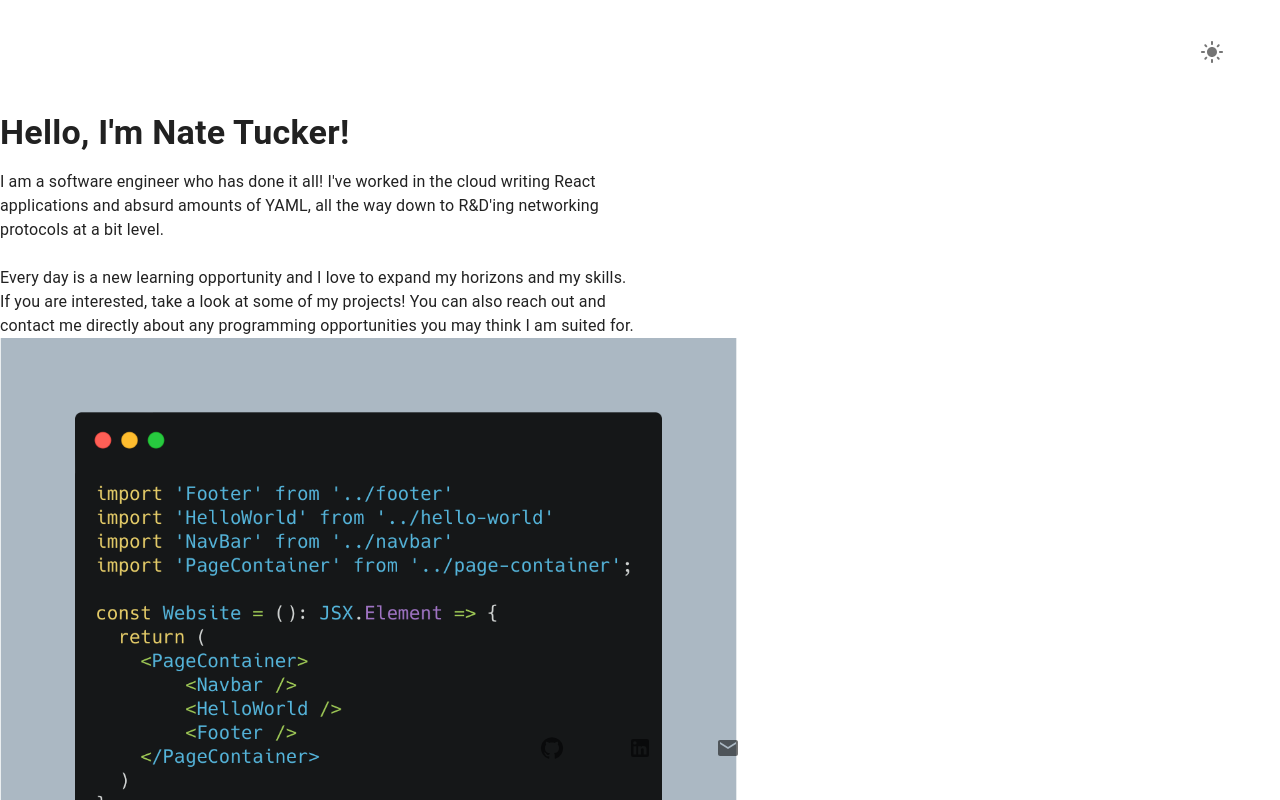
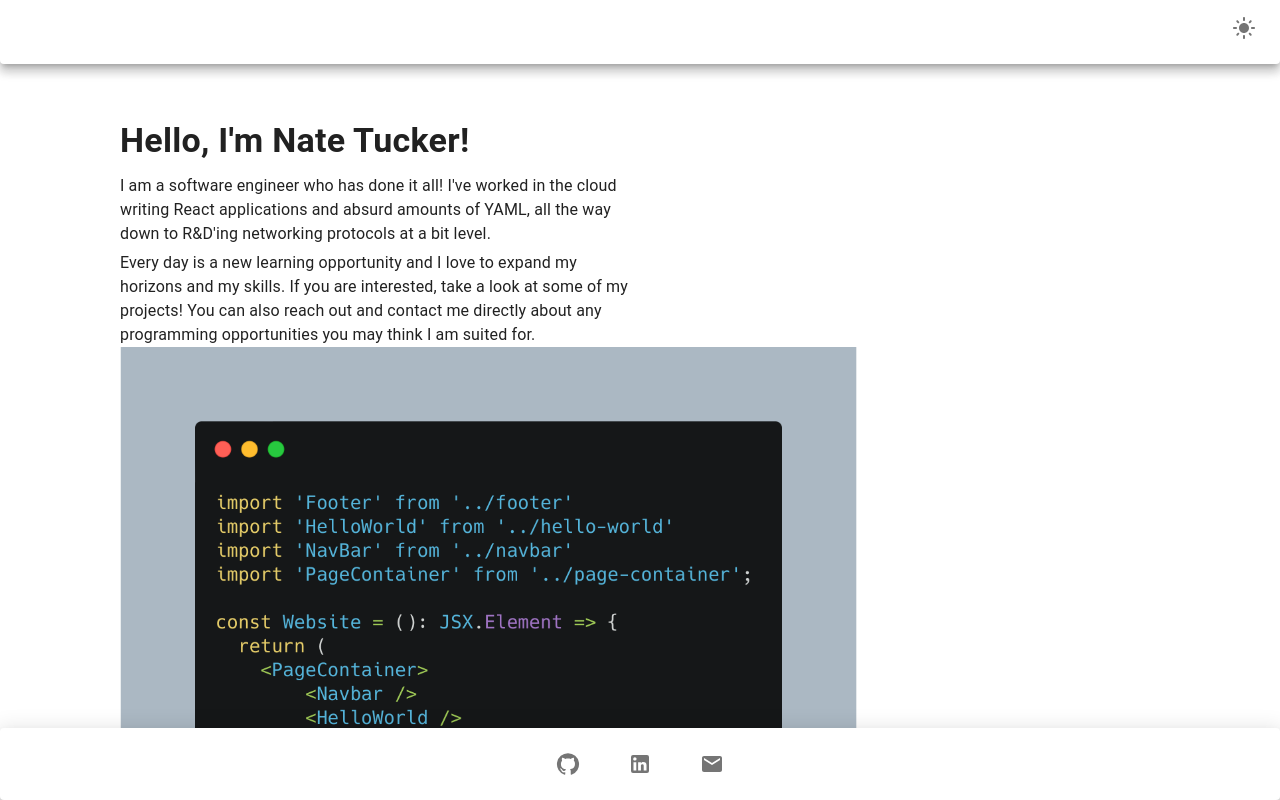
Before and after one commit to ntuckertriplet/njtucker.dev, a React (Create React App) app: page / in a window 1280 px wide. Shown: the top 800 px of the page. Built offline with nearby package versions, Linux system fonts and the light colour scheme.

Commit message:
add paper header and footer

```diff
--- a/src/components/footer/index.tsx
+++ b/src/components/footer/index.tsx
@@ -1,15 +1,17 @@
-import { Box, Grid, IconButton, Link, styled } from "@mui/material";
+import { Box, Grid, IconButton, Link, Paper, styled } from "@mui/material";
 import { Email, GitHub, LinkedIn } from "@mui/icons-material";
 
 const Footer = () => {
   const StickyFooter = styled(Box)`
     position: fixed;
     bottom: 0;
+    width: 100vw;
   `;
 
   return (
-    <StickyFooter sx={{ p: 4 }}>
-      <Grid container spacing={6} columns={3} alignItems="center">
+    <StickyFooter>
+      <Paper elevation={12}>
+        <Grid container columns={3} alignItems="center" justifyContent="center">
           <Grid item>
             <IconButton
               LinkComponent={Link}
@@ -17,6 +19,7 @@ const Footer = () => {
               href="https://github.com/ntuckertriplet"
               rel="noopener noreferrer"
               target="_blank"
+              sx={{ p: 3 }}
             >
               <GitHub />
             </IconButton>
@@ -28,6 +31,7 @@ const Footer = () => {
               href="https://www.linkedin.com/in/nathan-tucker-a74286161"
               rel="noopener noreferrer"
               target="_blank"
+              sx={{ p: 3 }}
             >
               <LinkedIn />
             </IconButton>
@@ -39,11 +43,13 @@ const Footer = () => {
               href="mailto:ntuckertriplet@gmail.com"
               rel="noopener noreferrer"
               target="_blank"
+              sx={{ p: 3 }}
             >
               <Email />
             </IconButton>
           </Grid>
         </Grid>
+      </Paper>
     </StickyFooter>
   );
 };
--- a/src/components/introduction/index.tsx
+++ b/src/components/introduction/index.tsx
@@ -2,41 +2,30 @@ import { Box, Grid, Typography } from "@mui/material";
 
 import Carbon from "./carbon.png";
 
-const Introduction = () => {
+const Introduction = (): JSX.Element => {
   return (
-    <Grid
-      container
-      justifyContent="space-between"
-      alignItems="center"
-      maxWidth="1500px"
-    >
-      <Grid item xs={6}>
-        <Grid container spacing={2}>
-          <Grid item>
-            <Typography variant="h4" sx={{ fontWeight: "bold" }}>
+    <Grid container alignItems="center" maxWidth="1500px" m={15}>
+      <Grid item xs={12} sm={6}>
+        <Typography variant="h4" fontWeight="bold" gutterBottom>
           Hello, I'm Nate Tucker!
+        </Typography>
+        <Typography gutterBottom>
+          I am a software engineer who has done it all! I've worked in the cloud
+          writing React applications and absurd amounts of YAML, all the way
+          down to R&D'ing networking protocols at a bit level.
+        </Typography>
+        <Typography>
+          Every day is a new learning opportunity and I love to expand my
+          horizons and my skills. If you are interested, take a look at some of
+          my projects! You can also reach out and contact me directly about any
+          programming opportunities you may think I am suited for.
         </Typography>
       </Grid>
       <Grid item>
-            <Typography>
-              I am a software engineer who has done it all! I've worked in the
-              cloud writing React applications and absurd amounts of YAML, all
-              the way down to R&D'ing networking protocols at a bit level.
-            </Typography>
-            <br />
-            <Typography>
-              Every day is a new learning opportunity and I love to expand my
-              horizons and my skills. If you are interested, take a look at some
-              of my projects! You can also reach out and contact me directly
-              about any programming opportunities you may think I am suited for.
-            </Typography>
-          </Grid>
-        </Grid>
-      </Grid>
-      <Grid item>
         <Grid container justifyContent="center" alignItems="center">
-          <Grid item>
           <Box
+            justifyContent="center"
+            alignItems="center"
             component="img"
             sx={{
               maxHeight: { xs: 300, md: 600 },
@@ -48,7 +37,6 @@ const Introduction = () => {
         </Grid>
       </Grid>
     </Grid>
-    </Grid>
   );
 };
 
--- a/src/components/navbar/index.tsx
+++ b/src/components/navbar/index.tsx
@@ -1,18 +1,28 @@
+import { Box, Grid, Paper, styled } from "@mui/material";
+
 import ColorToggleButton from "../color-toggle-button";
-import { Grid } from "@mui/material";
 
-const Navbar = () => {
+const Navbar = (): JSX.Element => {
+  const StickyNav = styled(Box)`
+    position: fixed;
+    top: 0;
+    width: 100vw;
+  `;
   return (
+    <StickyNav>
+      <Paper elevation={8}>
         <Grid
           container
           justifyContent="flex-end"
           spacing={1}
           style={{ position: "sticky", top: 0 }}
         >
-      <Grid item p={3} m={3}>
+          <Grid item p={1} m={1}>
             <ColorToggleButton />
           </Grid>
         </Grid>
+      </Paper>
+    </StickyNav>
   );
 };
 
--- a/src/components/page-container/page-container.tsx
+++ b/src/components/page-container/page-container.tsx
@@ -1,21 +1,14 @@
-import { Grid } from "@mui/material";
 import Footer from "../footer";
 import Navbar from "../navbar";
 import PageContainerProps from "./page-container.props";
 
 const PageContainer = ({ children }: PageContainerProps) => {
   return (
-    <Grid
-      container
-      spacing={0}
-      direction="column"
-      alignItems="center"
-      justifyContent="center"
-    >
+    <>
       <Navbar />
       {children}
       <Footer />
-    </Grid>
+    </>
   );
 };
 
--- a/src/pages/home/index.tsx
+++ b/src/pages/home/index.tsx
@@ -5,12 +5,9 @@ import PageContainer from "../../components/page-container/page-container";
 const Home = () => {
   return (
     <PageContainer>
-      <Grid item height="100vh">
+      <Grid container justifyContent="center" alignItems="center">
         <Introduction />
       </Grid>
-      {/* <Grid item height="80vh">
-        <ProjectGrid />
-      </Grid> */}
     </PageContainer>
   );
 };
```
Lines whose indentation alone changed are shown as unchanged.
